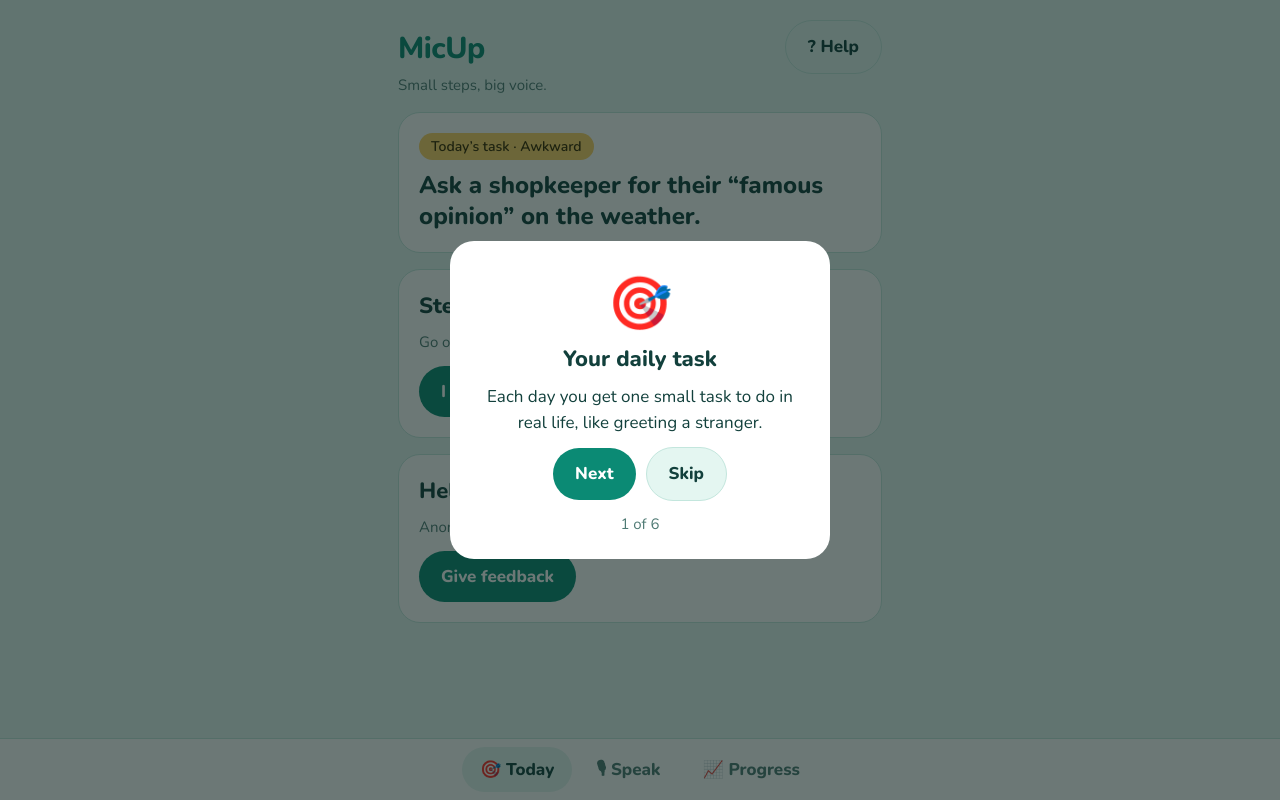
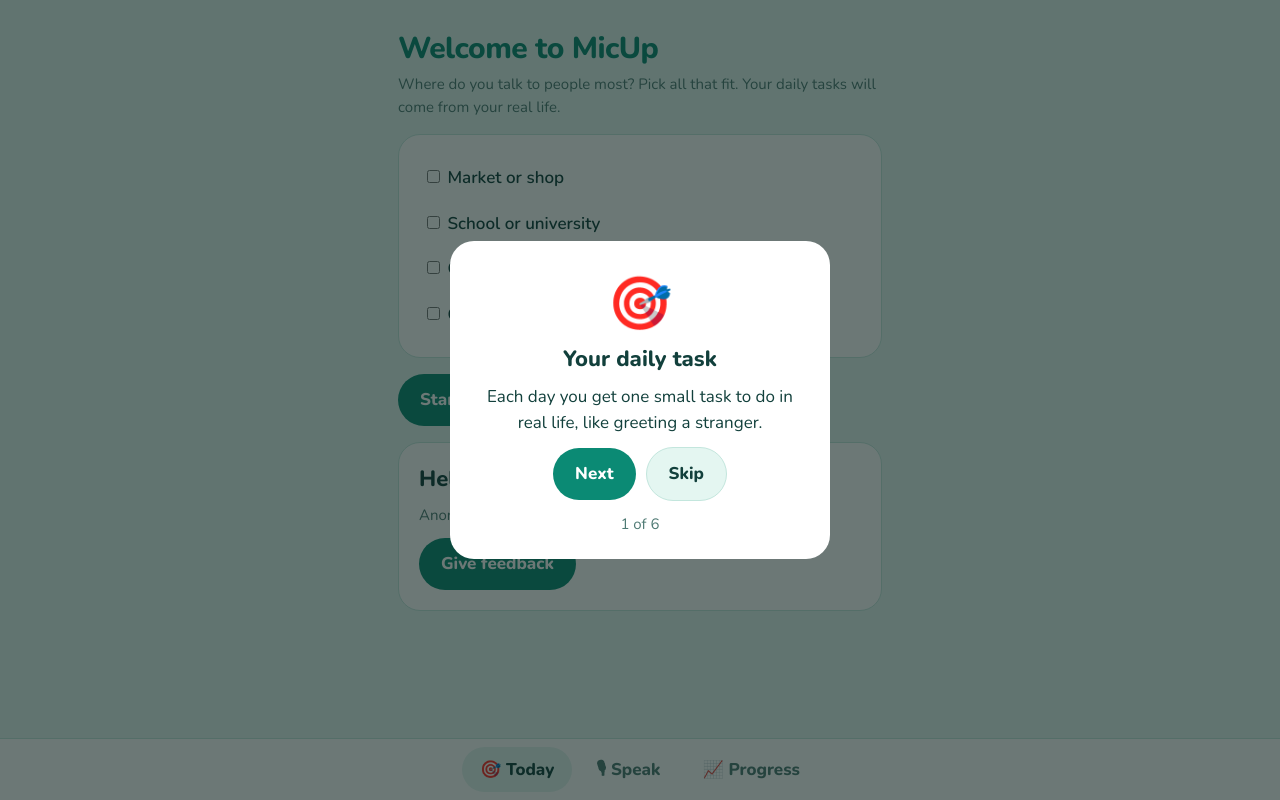
Before and after one commit to omroreejiro-maker/micup., a plain HTML site: page index.html in a window 1280 px wide. Drawn offline with nearby package versions, Linux system fonts and the light colour scheme.

Commit message:
Add files via upload

```diff
--- a/index.html
+++ b/index.html
@@ -36,7 +36,7 @@
 .score{display:flex;justify-content:space-between;padding:8px 0;border-bottom:1px solid var(--line)}
 .bars{display:flex;align-items:flex-end;gap:6px;height:110px;margin-top:10px}
 .bars i{flex:1;background:var(--acc);border-radius:8px 8px 0 0;min-height:4px}
-.streak{font-size:40px;font-weight:800;color:var(--ink)}h1{color:var(--acc)}.btn{display:inline-block;text-decoration:none;font-weight:800;border-radius:99px;padding:13px 22px;background:var(--acc);color:var(--accink)}.warn{font-size:14px;color:var(--mute);background:var(--bg);border-radius:14px;padding:10px 12px;margin-top:10px}.pill{background:var(--sun);color:#3a2a00}.ov{position:fixed;inset:0;background:rgba(10,30,28,.6);display:grid;place-items:center;padding:20px;z-index:50}.tc{background:var(--card);border-radius:24px;padding:24px;max-width:380px;width:100%;text-align:center}.tc .row{justify-content:center}.ti{font-size:52px}
+.streak{font-size:40px;font-weight:800;color:var(--ink)}h1{color:var(--acc)}.btn{display:inline-block;text-decoration:none;font-weight:800;border-radius:99px;padding:13px 22px;background:var(--acc);color:var(--accink)}.opt{display:block;padding:10px 4px;font-weight:600}a{color:var(--acc)}.warn{font-size:14px;color:var(--mute);background:var(--bg);border-radius:14px;padding:10px 12px;margin-top:10px}.pill{background:var(--sun);color:#3a2a00}.ov{position:fixed;inset:0;background:rgba(10,30,28,.6);display:grid;place-items:center;padding:20px;z-index:50}.tc{background:var(--card);border-radius:24px;padding:24px;max-width:380px;width:100%;text-align:center}.tc .row{justify-content:center}.ti{font-size:52px}
 </style></head><body>
 <main id="app"></main>
 <nav id="nav"></nav>
@@ -52,10 +52,13 @@
 let did=false,db=null,sample=null,col=null,E=[],tab="today",rec=null,live=false,uid=null;
 const FORM_URL="https://docs.google.com/forms/d/e/1FAIpQLScE3u0O240S0txgoPj9WpfH-6dZcn5BQiMxckLHE6JHjPEXhQ/viewform";
 try{E=JSON.parse(localStorage.getItem("micup_data")||"[]")}catch(e){E=[]}
-function fbCard(){if(FORM_URL.startsWith("PASTE"))return;$("#app").insertAdjacentHTML("beforeend",`<div class="card"><h2>Help us improve MicUp</h2><p class="mute">Anonymous. No name or number needed.</p><a class="btn" href="${FORM_URL}" target="_blank" rel="noopener">Give feedback</a></div>`)}
+function fbCard(){wire();if(FORM_URL.startsWith("PASTE"))return;$("#app").insertAdjacentHTML("beforeend",`<div class="card"><h2>Help us improve MicUp</h2><p class="mute">Anonymous. No name or number needed.</p><a class="btn" href="${FORM_URL}" target="_blank" rel="noopener">Give feedback</a></div>`)}
 function localScore(text,secs,wpm,fill,conf){const w=text.trim().split(/\s+/).length,cl=v=>Math.max(1,Math.min(10,Math.round(v)));const pace=cl(10-Math.abs(wpm-130)/12),fillers=cl(10-(fill/w*100)*1.6),clarity=conf?cl(conf*10):7,confidence=cl((pace+fillers+clarity)/3+(secs>=60?.5:0));const tip=fill/w>.06?"Try pausing silently instead of saying fillers like “um” or “like.”":wpm>170?"You spoke fast. Slow down a little and let key points land.":wpm<100?"Try speaking a bit faster and with more energy.":"Nice steady pace. Next time, try a stronger opening line.";return{confidence,clarity,pace,fillers,tip}}
 async function save(x){E.push(x);try{localStorage.setItem("micup_data",JSON.stringify(E))}catch(e){}}
-const todays=()=>{let h=0;for(const c of day())h=(h*31+c.charCodeAt(0))%T.length;return T[h]};
+const B={"Market or shop":["Greet the next customer or seller first, with a smile and a clear voice.","Tell someone the price of an item without rushing or apologizing.","Explain in 30 seconds why your product or service is good.","When a buyer bargains, answer calmly in one clear sentence.","Thank a customer or seller and ask if they need anything else."],"School or university":["Answer or ask one question out loud in class or a group.","Greet a classmate you haven’t spoken to and ask about their course.","Explain something you learned today to a friend in 30 seconds.","Introduce yourself to a lecturer or teacher in one clear sentence.","Share one opinion in a group discussion."],"Church or community":["Greet three people at the gathering by name.","Welcome a new person and ask how they heard about the place.","Read a verse or announcement out loud, slowly and clearly.","Thank someone who helped at the event, in front of others.","Share one short thought with a small group."],"Office or work":["Say good morning to everyone you meet at work.","Speak up once in a meeting with one clear point.","Give a coworker one honest, specific compliment.","Ask a senior person one question about their work.","Summarize your day’s work in two sentences to someone."]};
+let CTX=[],SW=0;try{CTX=JSON.parse(localStorage.getItem("micup_ctx")||"[]").filter(k=>B[k]);SW=+(localStorage.getItem("sw"+day())||0)}catch(e){}
+const todays=()=>{const pool=CTX.flatMap(k=>B[k].map(x=>[k,x]));let h=0;for(const c of day())h=(h*31+c.charCodeAt(0))%pool.length;return pool[(h+SW)%pool.length]};
+function onboard(){$("#app").innerHTML=`<h1>Welcome to MicUp</h1><p class="mute">Where do you talk to people most? Pick all that fit. Your daily tasks will come from your real life.</p><div class="card" id="cx">${Object.keys(B).map(k=>`<label class="opt"><input type="checkbox" value="${k}"> ${k}</label>`).join("")}</div><button id="go">Start</button>`;$("#go").onclick=()=>{CTX=[...document.querySelectorAll("#cx input:checked")].map(i=>i.value);if(!CTX.length)CTX=Object.keys(B);try{localStorage.setItem("micup_ctx",JSON.stringify(CTX))}catch(e){}today()}}
 const SR=window.SpeechRecognition||window.webkitSpeechRecognition;
 function listen(box,btn){if(!SR){box.placeholder="Voice isn’t available in this browser. Type instead.";return}
 if(live){rec.stop();return}
@@ -63,22 +66,21 @@
 rec.onresult=e=>{let t="",c=0,n=0;for(const r of e.results){t+=r[0].transcript;if(r[0].confidence){c+=r[0].confidence;n++}}box.value=base+t;if(n)box.dataset.conf=c/n};
 rec.onend=()=>{live=false;btn.classList.remove("on")};rec.onerror=()=>{live=false;btn.classList.remove("on");box.placeholder="Couldn’t reach the microphone. Allow access or type instead."};
 rec.start();live=true;btn.classList.add("on")}
-function streak(){const d=new Set(E.filter(e=>e.kind=="task").map(e=>e.date));let n=0,c=new Date();if(!d.has(day()))c.setDate(c.getDate()-1);
-while(d.has(c.toISOString().slice(0,10))){n++;c.setDate(c.getDate()-1)}return n}
+function streak(){const d=new Set(E.filter(e=>e.kind=="task").map(e=>e.date));let n=0,free=1,k=0,c=new Date();if(!d.has(day()))c.setDate(c.getDate()-1);for(let i=0;i<400;i++){if(d.has(c.toISOString().slice(0,10))){n++;if(++k%7==0)free=1}else{if(free&&n>0)free=0;else break}c.setDate(c.getDate()-1)}return n}
 function nav(){$("#nav").innerHTML=[["today","🎯 Today"],["speak","🎙 Speak"],["progress","📈 Progress"]].map(([k,l])=>`<button data-t="${k}" aria-current="${tab==k}">${l}</button>`).join("");
 document.querySelectorAll("nav button").forEach(b=>b.onclick=()=>{if(live)rec.stop();tab=b.dataset.t;draw()})}
-function today(){const[t,x]=todays(),done=E.some(e=>e.kind=="task"&&e.date==day());
+function today(){if(!CTX.length)return onboard();const[t,x]=todays(),done=E.some(e=>e.kind=="task"&&e.date==day());
 $("#app").innerHTML=`<div class="row" style="justify-content:space-between"><h1>MicUp</h1><button class="alt" id="help" aria-label="How it works">? Help</button></div><p class="mute">Small steps, big voice.</p>
 <div class="card"><span class="pill">Today’s task · ${t}</span><div class="task">${esc(x)}</div></div>
 ${done?`<div class="card"><h2>Done for today</h2><p class="mute">Come back tomorrow for a new task, or try a speaking session.</p></div>`:`
-${!did?`<div class="card"><h2>Step 1: Do the task</h2><p class="mute">Go out and try it. Come back when you’re done.</p><button id="did">I did it ✓</button></div>`:`<div class="card"><h2>Step 2: How did it go?</h2>
+${!did?`<div class="card"><h2>Step 1: Do the task</h2><p class="mute">Go out and try it. Come back when you’re done.</p><div class="row"><button id="did">I did it ✓</button><button class="alt" id="swap">Swap task</button></div></div>`:`<div class="card"><h2>Step 2: How did it go?</h2>
 <label>How scared were you? <b id="fv">5</b>/10</label><input type="range" id="fear" min="1" max="10" value="5">
 <p class="mute" style="margin-top:14px">Tap the mic and tell what happened and how you felt.</p>
 <button class="mic" id="mic" aria-label="Record">🎙</button>
 <textarea id="note" rows="4" placeholder="Your words appear here. You can edit them."></textarea>
 <select id="vis"><option value="private">Keep private</option><option value="shared">Share</option></select>
 <button id="done">Save and mark done</button></div>`}`}`;
-$("#help").onclick=()=>tour();if(!done&&!did)$("#did").onclick=()=>{did=true;today()};if(!done&&did){$("#fear").oninput=e=>$("#fv").textContent=e.target.value;$("#mic").onclick=()=>listen($("#note"),$("#mic"));
+$("#help").onclick=()=>tour();if(!done&&!did){$("#did").onclick=()=>{did=true;today()};$("#swap").onclick=()=>{SW++;try{localStorage.setItem("sw"+day(),SW)}catch(e){}today()}};if(!done&&did){$("#fear").oninput=e=>$("#fv").textContent=e.target.value;$("#mic").onclick=()=>listen($("#note"),$("#mic"));
 $("#done").onclick=async()=>{if(live)rec.stop();await save({kind:"task",date:day(),type:t,fear:+$("#fear").value,note:$("#note").value,vis:$("#vis").value});did=false;today()}}}
 function speak(){const n=E.filter(e=>e.kind=="speech").length,mins=Math.min(5,1+Math.floor(n/3));
 $("#app").innerHTML=`<h1>Speak</h1><p class="mute">Your next session is ${mins} minute${mins>1?"s":""}. Sessions grow as you practice.</p>
@@ -99,11 +101,16 @@
 await save({kind:"speech",date:day(),topic,wpm,fill,c:s.confidence,cl:s.clarity,p:s.pace,f:s.fillers});
 R.innerHTML=`<h2>Your rating</h2>${[["Confidence",s.confidence],["Clarity",s.clarity],["Pace ("+wpm+" wpm)",s.pace],["Filler words ("+fill+")",s.fillers]].map(([a,b])=>`<div class="score"><span>${a}</span><b>${esc(b)}/10</b></div>`).join("")}<p style="margin-top:12px">${esc(s.tip)}</p><p class="warn">How this score works: it checks your pace (about 130 words per minute is ideal), filler words, and how clearly your speech was heard. It can’t judge your ideas or tone of voice. Use it as a practice guide, not a verdict.</p>`}
 function progress(){const t=E.filter(e=>e.kind=="task"),sp=E.filter(e=>e.kind=="speech"&&e.c);
-$("#app").innerHTML=`<h1>Progress</h1><div class="card"><div class="streak">${streak()} day streak</div><p class="mute">${t.length} tasks done, ${E.filter(e=>e.kind=="speech").length} speaking sessions</p></div>
+$("#app").innerHTML=`<h1>Progress</h1><div class="card"><div class="streak">${streak()} day streak</div><p class="mute">${t.length} tasks done, ${E.filter(e=>e.kind=="speech").length} speaking sessions. One free miss day a week keeps your streak alive.</p></div><div class="card"><h2>Your week</h2><p>${recap()}</p></div><div class="card"><div class="row"><button id="shr">Share my progress</button><button class="alt" id="inv">Invite a practice buddy</button></div><p class="mute" style="margin-top:12px"><a href="#" id="chg">Change my situations</a></p></div>
 <div class="card"><h2>Fear score over time</h2>${t.length?`<div class="bars" role="img" aria-label="Fear scores">${t.slice(-14).map(e=>`<i style="height:${e.fear*10}%" title="${e.fear}/10"></i>`).join("")}</div><p class="mute" style="margin-top:8px">Lower bars mean less fear. Last ${Math.min(14,t.length)} tasks.</p>`:`<p class="mute">Finish your first task to see this chart.</p>`}</div>
 <div class="card"><h2>Speaking scores</h2>${sp.length?sp.slice(-5).reverse().map(e=>`<div class="score"><span>${esc(e.topic).slice(0,34)}</span><b>${e.c}·${e.cl}·${e.p}·${e.f}</b></div>`).join("")+`<p class="mute" style="margin-top:8px">Order: confidence, clarity, pace, filler words.</p>`:`<p class="mute">Do a speaking session to see scores here.</p>`}</div>`}
 const STEPS=[["🎯","Your daily task","Each day you get one small task to do in real life, like greeting a stranger."],["✓","I did it","Tap this after you try the task. Then you can tell how it went."],["😬","Fear slider","Slide to show how scared you felt. 1 is calm, 10 is very scared."],["🎙","Mic","Tap it and talk about what happened and how you felt. Tap again to stop. Your words turn into text."],["⏱","Speak tab","Pick a topic and talk. Sessions start short and grow. You get scores for confidence, clarity, pace and filler words."],["📈","Progress tab","See your streak and watch your fear score go down over time."]];
 function tour(i=0){const o=document.createElement("div");o.className="ov";o.setAttribute("role","dialog");const[ic,t,x]=STEPS[i],last=i==STEPS.length-1;o.innerHTML=`<div class="tc"><div class="ti">${ic}</div><h2>${t}</h2><p>${x}</p><div class="row"><button id="tn">${last?"Start":"Next"}</button><button class="alt" id="ts">Skip</button></div><p class="mute" style="margin:12px 0 0">${i+1} of ${STEPS.length}</p></div>`;document.body.appendChild(o);const close=()=>{o.remove();try{localStorage.setItem("micup_seen","1")}catch(e){}};$("#ts").onclick=close;$("#tn").onclick=()=>{o.remove();last?close():tour(i+1)}}
+function recap(){const now=Date.now(),D=864e5,inr=(e,a,b)=>{const t=now-new Date(e.date).getTime();return t<b*D&&t>=a*D},T=E.filter(e=>e.kind=="task"),cur=T.filter(e=>inr(e,0,7)),prev=T.filter(e=>inr(e,7,14)),av=a=>a.length?a.reduce((s,e)=>s+e.fear,0)/a.length:null,f=av(cur),pf=av(prev),sp=E.filter(e=>e.kind=="speech"&&inr(e,0,7)).length;if(!cur.length&&!sp)return"No activity this week yet. One small task today restarts your progress.";let m=`This week: ${cur.length} real-life task${cur.length==1?"":"s"} and ${sp} speaking session${sp==1?"":"s"}. `;if(f!=null&&pf!=null)m+=f<pf?`Your average fear dropped from ${pf.toFixed(1)} to ${f.toFixed(1)}. That’s real progress. 🎉`:`Your average fear is ${f.toFixed(1)}/10. Stay with it, it gets easier.`;else if(f!=null)m+=`Your average fear is ${f.toFixed(1)}/10. Next week we’ll compare.`;return m}
+function card(){const c=document.createElement("canvas");c.width=c.height=1080;const x=c.getContext("2d"),g=x.createLinearGradient(0,0,1080,1080);g.addColorStop(0,"#0b8a74");g.addColorStop(1,"#3fd0b0");x.fillStyle=g;x.fillRect(0,0,1080,1080);x.fillStyle="#fff";x.textAlign="center";const F=(w,p)=>x.font=w+" "+p+"px Nunito,sans-serif";F(800,90);x.fillText("MicUp",540,200);F(800,230);x.fillText(streak(),540,520);F(700,64);x.fillText("day speaking streak",540,610);F(600,48);x.fillText(E.filter(e=>e.kind=="task").length+" real-life tasks done",540,720);x.fillText("Getting braver, one day at a time",540,800);F(600,40);x.fillText(location.host,540,960);
+c.toBlob(async b=>{const f=new File([b],"micup-progress.png",{type:"image/png"});try{if(navigator.canShare&&navigator.canShare({files:[f]})){await navigator.share({files:[f],text:"Join me on MicUp: "+location.origin});return}}catch(e){}const a=document.createElement("a");a.href=URL.createObjectURL(b);a.download="micup-progress.png";a.click()})}
+function invite(){const t="Let’s practice speaking with confidence together. One small real-life task a day on MicUp: "+location.origin;if(navigator.share)navigator.share({text:t}).catch(()=>{});else window.open("https://wa.me/?text="+encodeURIComponent(t))}
+function wire(){const s=$("#shr");if(!s)return;s.onclick=card;$("#inv").onclick=invite;$("#chg").onclick=e=>{e.preventDefault();CTX=[];try{localStorage.removeItem("micup_ctx")}catch(x){}tab="today";draw()}}
 let first=true;
 function draw(){nav();({today,speak,progress})[tab]();fbCard();if(first){first=false;try{if(!localStorage.getItem("micup_seen"))tour()}catch(e){tour()}}}
 draw();
```
